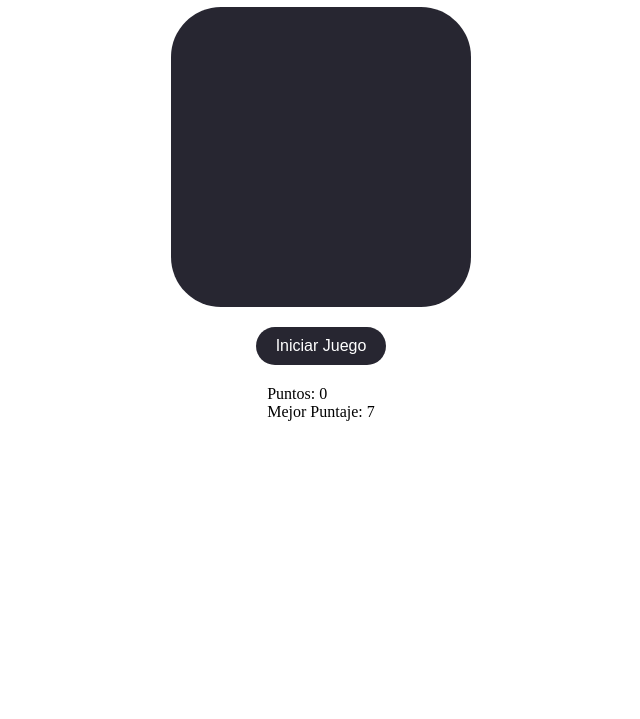
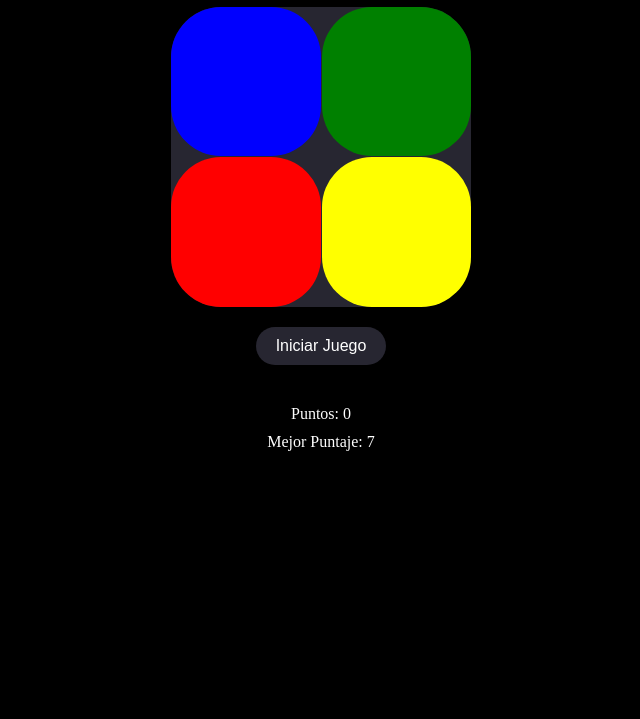
Before and after one commit to RubenDarioCoder/juegodaridice, a plain HTML site: page index.html in a window 1280 px wide. Shown: the part 81-800 px from the top of the page, without its empty margins (319-959 px from the left). Drawn offline with Linux system fonts and the light colour scheme.

Commit message:
Update styles.css

```diff
--- a/styles.css
+++ b/styles.css
@@ -1,4 +1,9 @@
+body {
+    background-color: rgb(0, 0, 0);
+}
+
 header {
+    color:white;
     display: flex;
     justify-content: center;
     align-items: center;
@@ -24,27 +29,34 @@ main {
     border-radius: 50px;
 }
 
-.botonDari {
-
+.buttonDari {
+    cursor: pointer;
+    transition: opacity 0.3s;
     border-radius: 50px;
     width: auto;
     height: auto;
 }
 
-#azul {
+.buttonDari.active {
+    opacity: 0.7;
+    transform: scale(0.95);
+    box-shadow: 0 0 20px white;
+}
+
+#blue {
     background-color: blue;
 }
 
-#verde {
+#green {
     background-color: green;
 }
 
 
-#rojo {
+#red {
     background-color: red;
 }
 
-#amarillo {
+#yellow {
     background-color: yellow;
 }
 
@@ -63,3 +75,16 @@ main {
 #startButton:hover {
     background-color: rgb(60, 60, 70);
 }
+
+.points-container {
+    display: flex;
+    flex-direction: column;
+    align-items: center;
+    margin-top: 20px;
+    color: white;
+    gap: 10px;
+}
+
+#points, #highScore {
+    color: white;
+}
```
